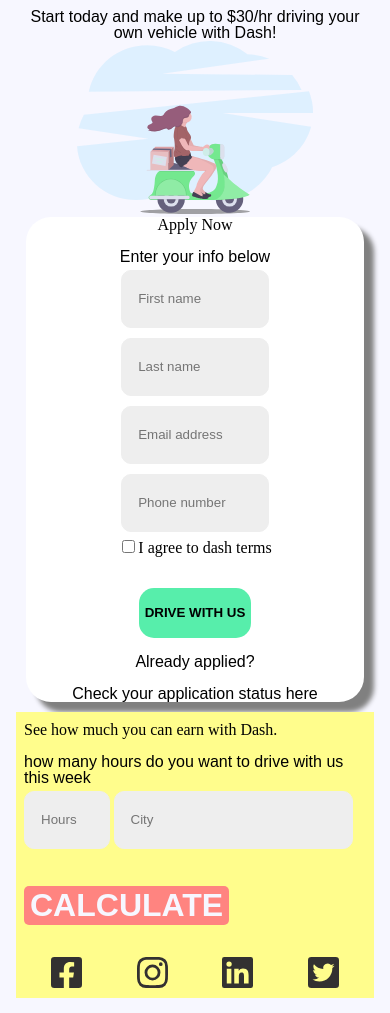
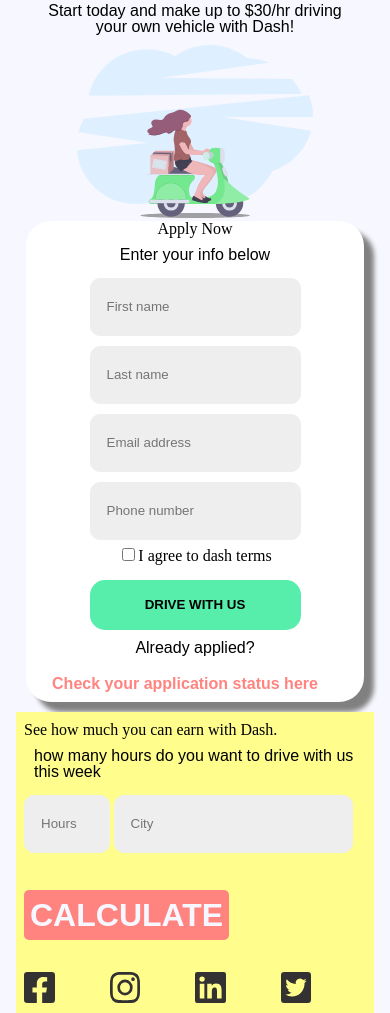
Before and after one commit to zhan0334/zhan0334.github.io, a plain HTML site: page mtm6201-landing-page2/index.html in a window 390 px wide. Shown: the part 236-1249 px from the top of the page. Drawn offline with Linux system fonts and the light colour scheme; files that its build step writes are made by us from their sources.

Commit message:
Change my style.css

```diff
--- a/mtm6201-landing-page2/css/style.css
+++ b/mtm6201-landing-page2/css/style.css
@@ -76,7 +76,7 @@ p  {
 }
 
 input[type=text] {
-    width: 70%;
+    max-width: 100%;
     font-family: 'montserrat-light', sans-serif;
     background-color: #eeeeee;
     padding: 12px 16px;
@@ -94,14 +94,29 @@ input[type=text] {
 }
 
  .greenbuttom {
+    width: 100%;
     text-align: center;
     font-family: 'montserrat-light', sans-serif;
     font-weight: bold;
-    margin-top: 2rem;
+    margin-top: 1rem;
     line-height: 3rem;
     background-color: #57eeab;
     border: none;
     border-radius: 15px;
+}
+
+p {
+    display: inline-block;
+    margin: 10px;
+    font-family: 'montserrat-light', sans-serif;
+    font-size: 1rem;
+}
+
+.application {
+    margin-right: 20px;
+    font-family: 'montserrat-light', sans-serif;
+    color: #ff8480;
+    font-weight: bold;
 }
 
 #hours {
@@ -114,8 +129,9 @@ input[type=text] {
 }
 
 button {
+    display: flex;
     flex-basis: 100%;
-    display: inline-block;
+    line-height: 3rem;
     background-color: #ff8480;
     font-size: 2rem;
     font-family: 'montserrat-light', sans-serif;
@@ -127,28 +143,15 @@ button {
     margin-top: 2rem;
 }
 
-.container a {
-    display: inline-block;
-    color: #ff8480;
-    font-family: 'montserrat-light', sans-serif;
-    border: none;
-    border-radius: 10rem;
-    font-family: 'montserrat-light', sans-serif;
-    font-weight: bold;
-    text-align: center;
-}
-
 .calculator-form {
     display: flex;
     flex-wrap: wrap;
-    flex-grow: -1;
+    flex-grow: 1;
 }
 
 .socialmedia {
-    display: flex;
-    flex-grow: 1;
-    justify-content: space-around;
-    width: 100%;
+    display: grid;
+    grid-template-columns: repeat(4,1fr);
 }
 
 .footer {
@@ -158,8 +161,11 @@ button {
 
 /*the tablet view*/
 @media (max-width: 500px) {
+    button {
+        flex-basis: 50%;
+    }
+
     .calculator-form {
-        display: flex;
         flex-direction: column;
         flex-wrap: wrap;
         justify-content: space-between;
```
